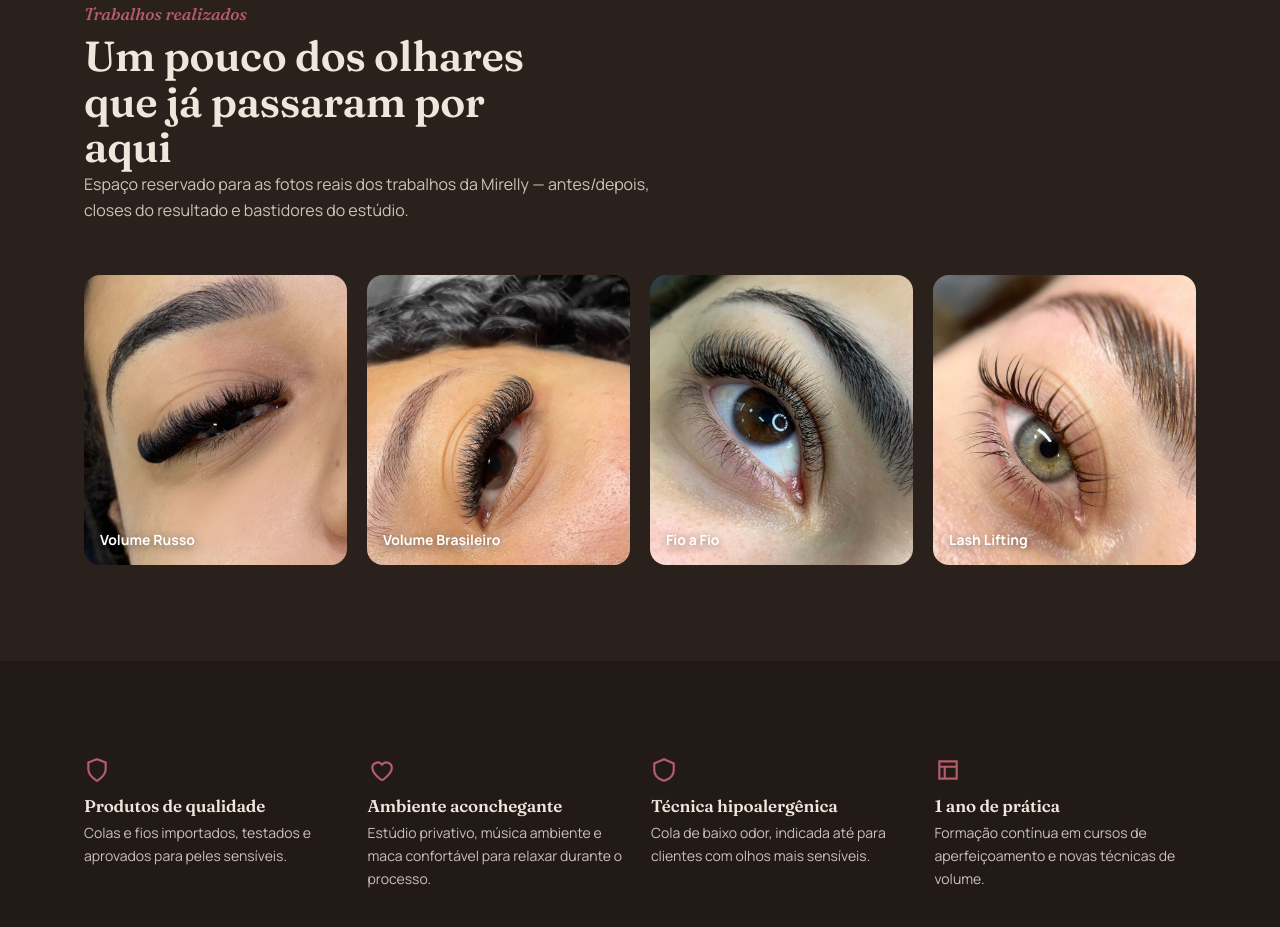
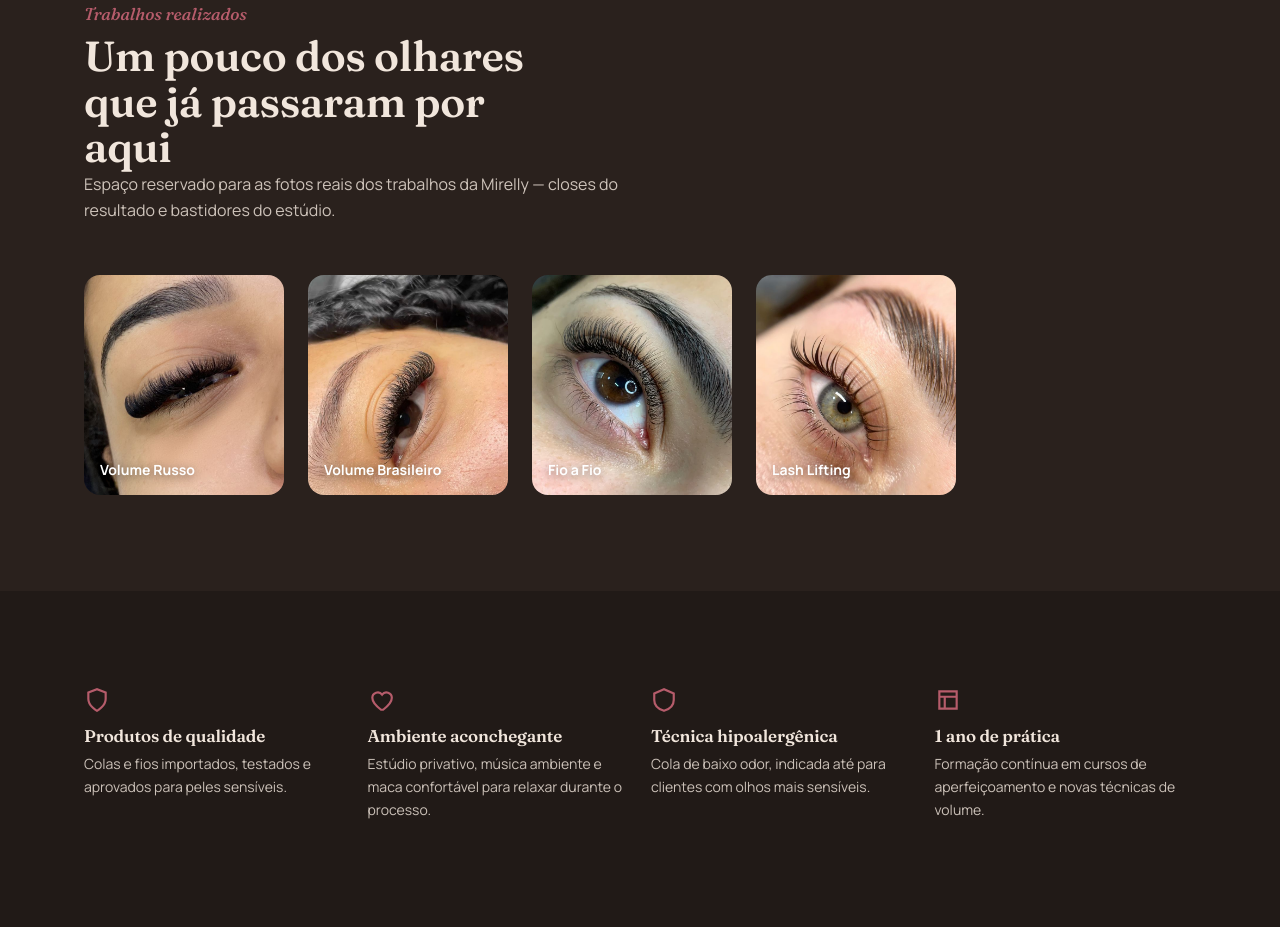
Before and after one commit to dzkill-cmyk/lash-designer, a website: page index.html in a window 1280 px wide. Shown: the part 2541-3468 px from the top of the page. Drawn offline with Linux system fonts and the light colour scheme.

Commit message:
ajustes nas fotos para celular

```diff
--- a/index.html
+++ b/index.html
@@ -147,7 +147,7 @@
       <div class="section-head reveal">
         <span class="eyebrow">Trabalhos realizados</span>
         <h2>Um pouco dos olhares que já passaram por aqui</h2>
-        <p>Espaço reservado para as fotos reais dos trabalhos da Mirelly — antes/depois, closes do resultado e bastidores do estúdio.</p>
+        <p>Espaço reservado para as fotos reais dos trabalhos da Mirelly —  closes do resultado e bastidores do estúdio.</p>
       </div>
       <div class="gallery-grid reveal">
         <div class="photo photo-1"><span>Volume Russo</span></div>
--- a/public/css/style.css
+++ b/public/css/style.css
@@ -231,3 +231,9 @@ footer{ padding:34px 0; text-align:center; font-size:13px; opacity:.6; }
   .reveal{ opacity:1; transform:none; transition:none; }
   html{ scroll-behavior:auto; }
 }
+
+.gallery-grid {
+  display: flex;
+  flex-wrap: wrap;
+  gap: 24px; /* espaçamento automático entre os itens */
+}
```
Also changed, not shown: public/js/script.js (line endings or trailing spaces).
